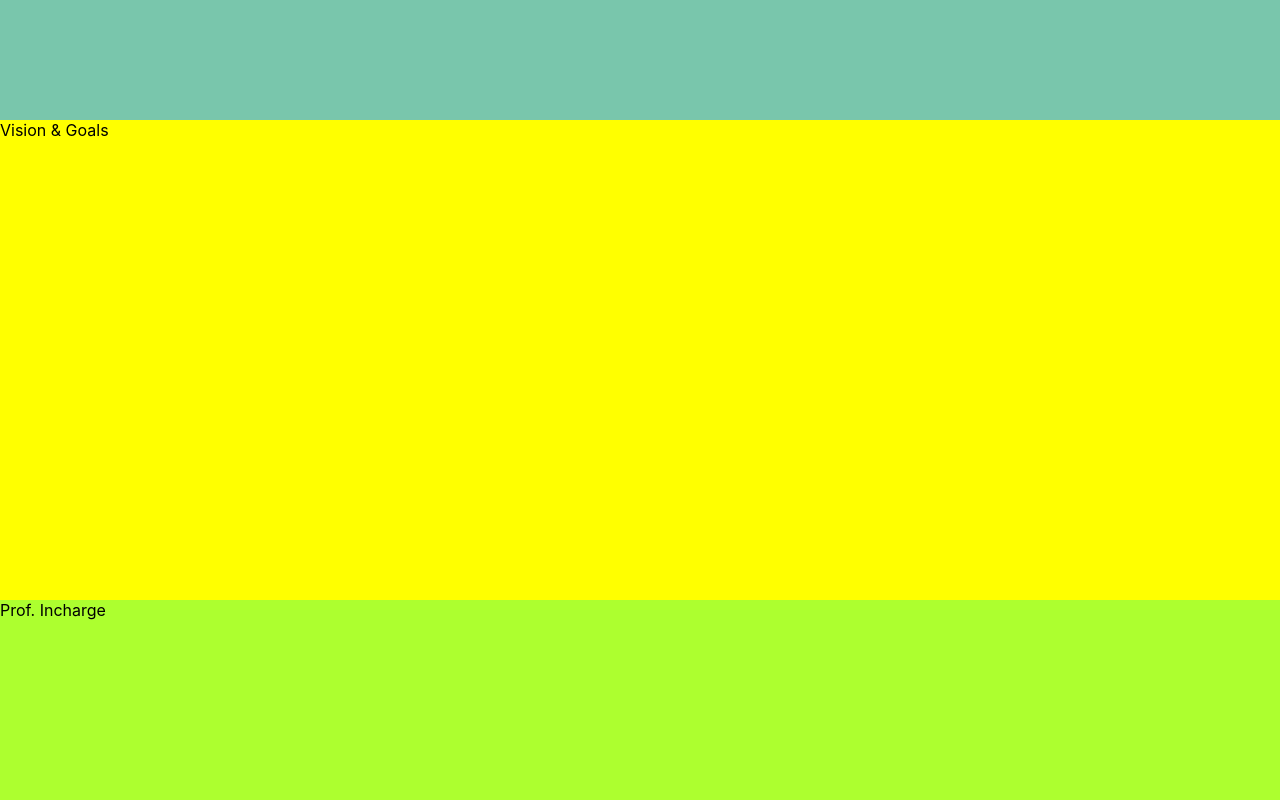
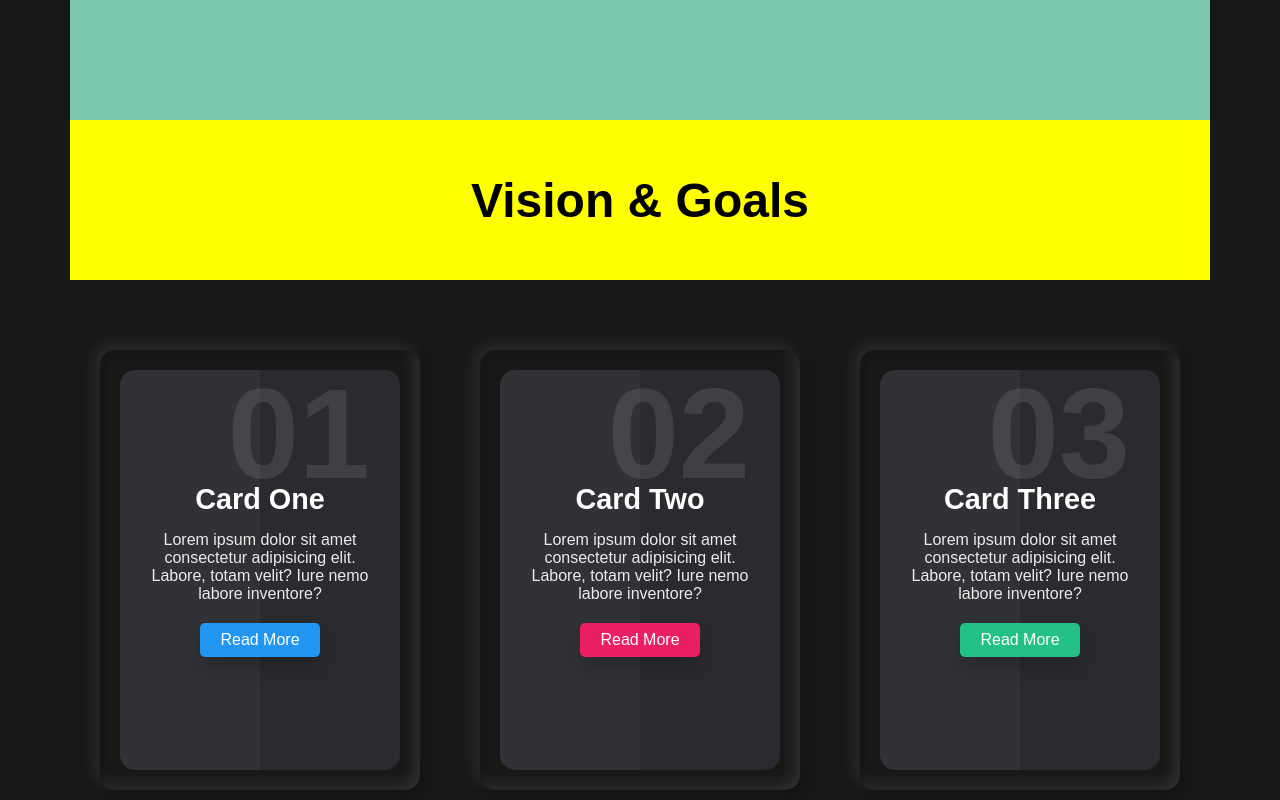
Before and after one commit to codewithnick/ecellnitjsr, a React (Create React App) app: page / in a window 1280 px wide. Shown: the part 680-1480 px from the top of the page. Built offline with nearby package versions, Linux system fonts and the light colour scheme.

Commit message:
Added the vision and Goals Section (--Altair)

```diff
--- a/src/components/VisionGoal.jsx
+++ b/src/components/VisionGoal.jsx
@@ -4,7 +4,44 @@
 export const VisionGoal = () => {
   return (
     <>
-      <div id="visiongoal">Vision & Goals</div>
+      <div id="visiongoal" className="center-align">
+        Vision & Goals
+        </div>
+
+      <div className="container">
+        <div className="card">
+          <div className="box">
+            <div className="content">
+              <h2>01</h2>
+              <h3>Card One</h3>
+              <p>Lorem ipsum dolor sit amet consectetur adipisicing elit. Labore, totam velit? Iure nemo labore inventore?</p>
+              <a href="#">Read More</a>
+            </div>
+          </div>
+        </div>
+
+        <div className="card">
+          <div className="box">
+            <div className="content">
+              <h2>02</h2>
+              <h3>Card Two</h3>
+              <p>Lorem ipsum dolor sit amet consectetur adipisicing elit. Labore, totam velit? Iure nemo labore inventore?</p>
+              <a href="#">Read More</a>
+            </div>
+          </div>
+        </div>
+
+        <div className="card">
+          <div className="box">
+            <div className="content">
+              <h2>03</h2>
+              <h3>Card Three</h3>
+              <p>Lorem ipsum dolor sit amet consectetur adipisicing elit. Labore, totam velit? Iure nemo labore inventore?</p>
+              <a href="#">Read More</a>
+            </div>
+          </div>
+        </div>
+      </div>
     </>
   );
 };
--- a/src/styles/VisionGoal.css
+++ b/src/styles/VisionGoal.css
@@ -1,4 +1,137 @@
 #visiongoal {
-    height: 60vh;
+    height: 20vh; /* Increase the height to make it bigger */
     background-color: yellow;
+    display: flex;
+    justify-content: center;
+    align-items: center; /* Center-align the text vertically */
+    font-size: 3rem;
+    font-weight: bold;
 }
+.center-align {
+    text-align: center; /* Center-align the text horizontally */
+}
+@import url("https://fonts.googleapis.com/css2?family=Poppins:wght@300;400;500;700;800&display=swap");
+* {
+  margin: 0;
+  padding: 0;
+  box-sizing: border-box;
+  font-family: "Poppins", sans-serif;
+}
+
+body {
+  display: flex;
+  justify-content: center;
+  align-items: center;
+  flex-wrap: wrap;
+  min-height: 100vh;
+  background: rgb(24, 24, 22);
+}
+
+body .container {
+  display: flex;
+  justify-content: center;
+  align-items: center;
+  flex-wrap: wrap;
+  max-width: 1200px;
+  margin: 40px 0;
+}
+
+body .container .card {
+  position: relative;
+  min-width: 320px;
+  height: 440px;
+  box-shadow: inset 5px 5px 5px rgba(0, 0, 0, 0.2),
+    inset -5px -5px 15px rgba(255, 255, 255, 0.1),
+    5px 5px 15px rgba(0, 0, 0, 0.3), -5px -5px 15px rgba(255, 255, 255, 0.1);
+  border-radius: 15px;
+  margin: 30px;
+  transition: 0.5s;
+}
+
+body .container .card:nth-child(1) .box .content a {
+  background: #2196f3;
+}
+
+body .container .card:nth-child(2) .box .content a {
+  background: #e91e63;
+}
+
+body .container .card:nth-child(3) .box .content a {
+  background: #23c186;
+}
+
+body .container .card .box {
+  position: absolute;
+  top: 20px;
+  left: 20px;
+  right: 20px;
+  bottom: 20px;
+  background: #2a2b2f;
+  border-radius: 15px;
+  display: flex;
+  justify-content: center;
+  align-items: center;
+  overflow: hidden;
+  transition: 0.5s;
+}
+
+body .container .card .box:hover {
+  transform: translateY(-50px);
+}
+
+body .container .card .box:before {
+  content: "";
+  position: absolute;
+  top: 0;
+  left: 0;
+  width: 50%;
+  height: 100%;
+  background: rgba(255, 255, 255, 0.03);
+}
+
+body .container .card .box .content {
+  padding: 20px;
+  text-align: center;
+}
+
+body .container .card .box .content h2 {
+  position: absolute;
+  top: -10px;
+  right: 30px;
+  font-size: 8rem;
+  color: rgba(255, 255, 255, 0.1);
+}
+
+body .container .card .box .content h3 {
+  font-size: 1.8rem;
+  color: #fff;
+  z-index: 1;
+  transition: 0.5s;
+  margin-bottom: 15px;
+}
+
+body .container .card .box .content p {
+  font-size: 1rem;
+  font-weight: 300;
+  color: rgba(255, 255, 255, 0.9);
+  z-index: 1;
+  transition: 0.5s;
+}
+
+body .container .card .box .content a {
+  position: relative;
+  display: inline-block;
+  padding: 8px 20px;
+  background: black;
+  border-radius: 5px;
+  text-decoration: none;
+  color: white;
+  margin-top: 20px;
+  box-shadow: 0 10px 20px rgba(0, 0, 0, 0.2);
+  transition: 0.5s;
+}
+body .container .card .box .content a:hover {
+  box-shadow: 0 10px 20px rgba(0, 0, 0, 0.6);
+  background: #fff;
+  color: #000;
+}
```
